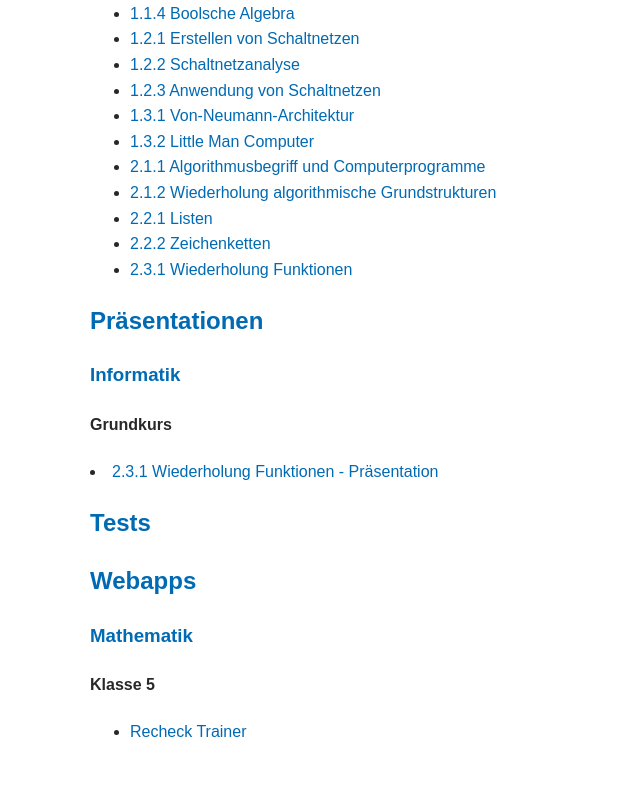
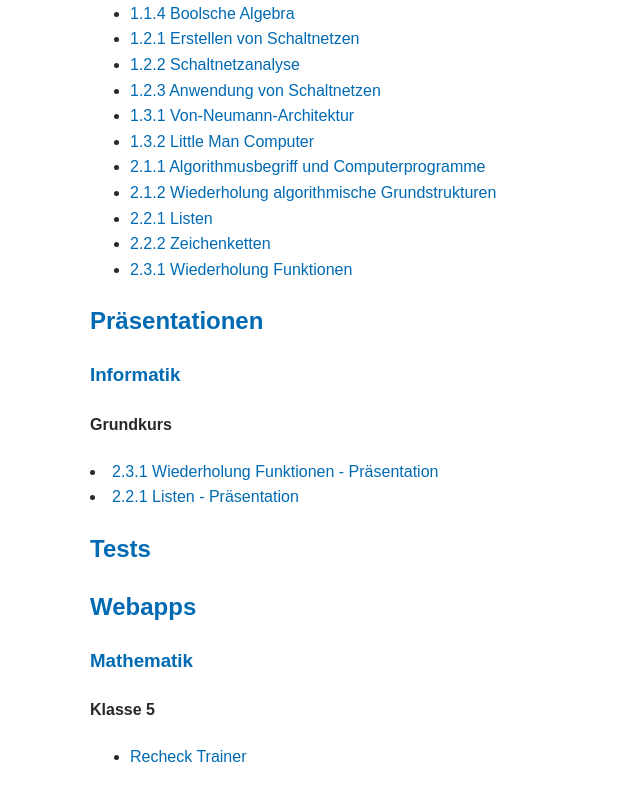
Before and after one commit to gctux/liascript, a plain HTML site: page index.html in a window 1280 px wide. Shown: the part 598-1398 px from the top of the page, without its empty margins (0-640 px from the left). Drawn offline with Linux system fonts and the light colour scheme.

Commit message:
Präsentation Listen ergänzt

```diff
--- a/index.html
+++ b/index.html
@@ -39,6 +39,7 @@
     <h4>Grundkurs</h4>
 
     <li><a href="https://liascript.github.io/course/?https://raw.githubusercontent.com/gctux/liascript/main/praesentationen/informatik/grundkurs/2_3_1_wiederholung_funktionen_paesentation.md">2.3.1 Wiederholung Funktionen - Präsentation</a></li>
+    <li><a href="https://liascript.github.io/course/?https://raw.githubusercontent.com/gctux/liascript/main/praesentationen/informatik/grundkurs/2_2_1_listen.md">2.2.1 Listen - Präsentation</a></li>
     <h2>Tests</h2>
 
     <h2>Webapps</h2>
```
Also changed, not shown: 1 other file.
